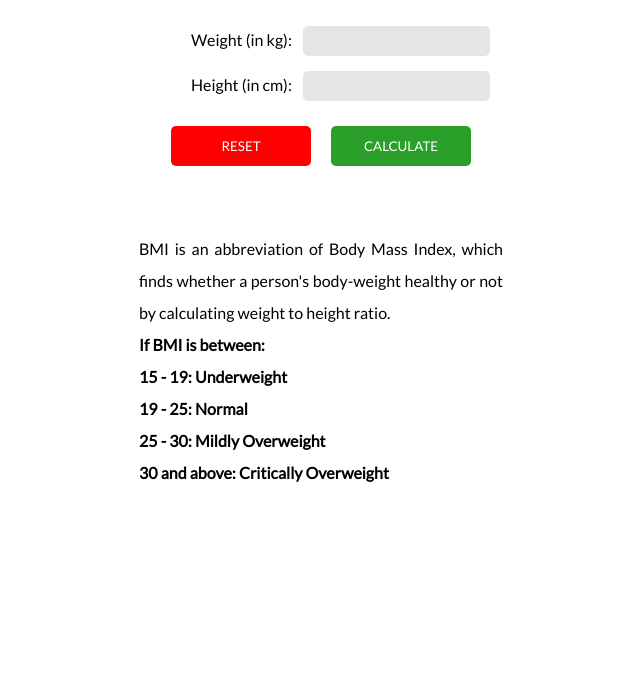
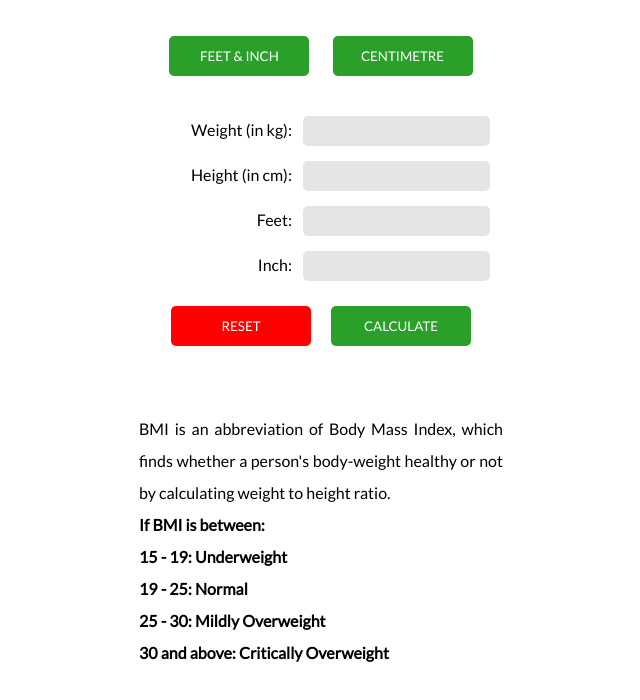
Before and after one commit to kcvijay/bmi-calculator, a plain HTML site: page BMI CALCULATOR/index.html in a window 1280 px wide. Shown: the part 78-778 px from the top of the page, without its empty margins (319-959 px from the left). Drawn offline with Linux system fonts and the light colour scheme.

Commit message:
Update index.html
This version has an improvement where a user can use between feet and inch or centimeters for height selection.

```diff
--- a/BMI CALCULATOR/index.html
+++ b/BMI CALCULATOR/index.html
@@ -12,16 +12,32 @@
       <h1>BMI CALCULATOR</h1>
     </div>
     <div class="input">
-            <div class="box">
+
+      <div class="imp--metric">
+        <button  id="imperial">FEET & INCH</button>
+        <button  id="metric">CENTIMETRE</button>
+  </div>
+
+        <div class="weight--box">
                 <label for="weight" id="weight--label">Weight (in kg):</label>
                 <input type="number" id="weight" /><br>
+        </div>
+
+
+
+        <div class="input--2">
+            <div class="box--1">
+              <label for="height" id="height--label">Height (in cm):</label>
+              <input type="number" id="height" /><br>
             </div>
 
-        <div class="box">
+            <div class="box--2">
+              <label for="feet" id="feet--label">Feet:</label>
+              <input type="number" id="feet" /><br>
 
-                <label for="height" id="height--label">Height (in cm):</label>
-                <input type="number" id="height" /><br>
-
+              <label for="inch" id="inch--label">Inch:</label>
+              <input type="number" id="inch" /><br>
+            </div>
         </div>
 
         <button type="submit" id="reset">RESET</button><button type="submit" id="calcBmi">CALCULATE</button>
```
